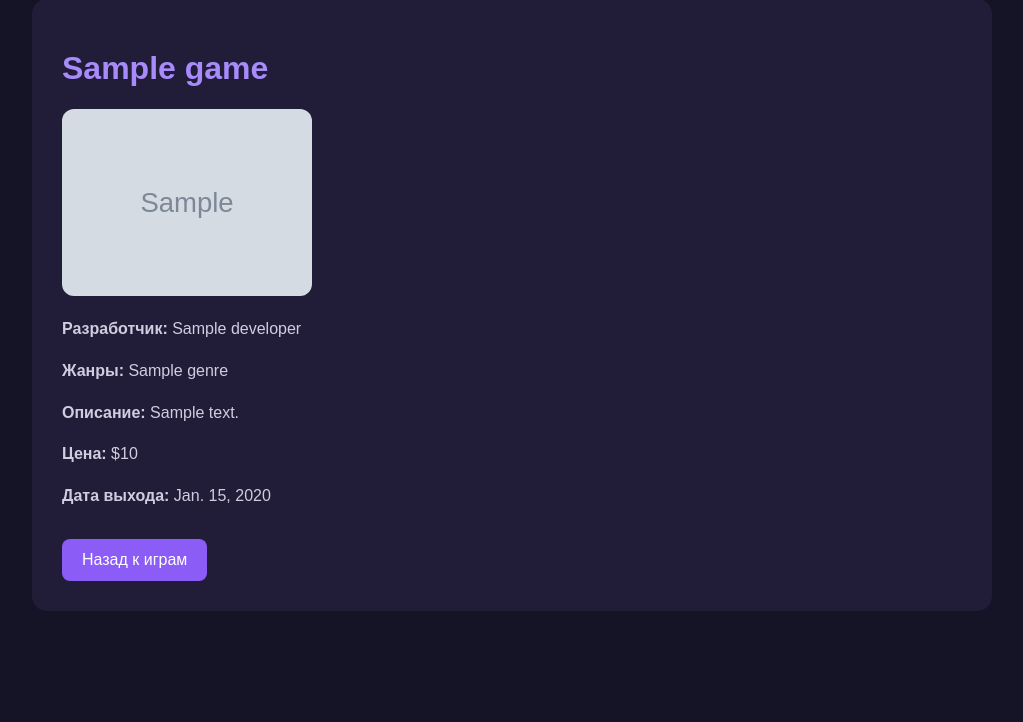
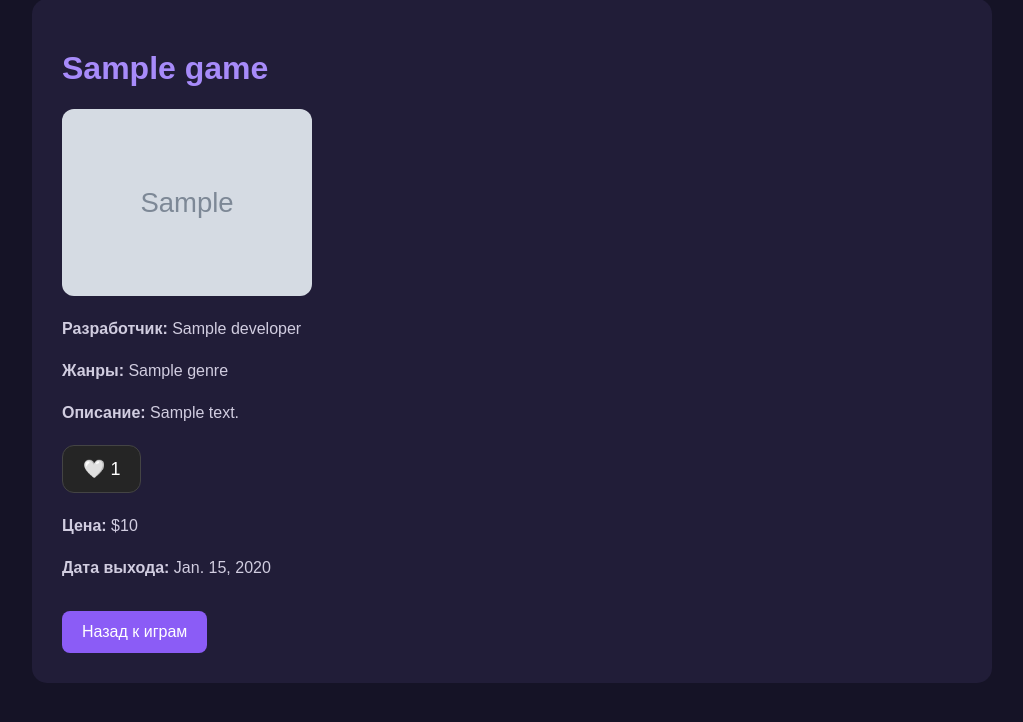
Before and after one commit to leeNyyUs/GameHub, a Django app: page /game/1/ in a window 1280 px wide. Shown: the part 49-771 px from the top of the page, without its empty margins (128-1151 px from the left). Run offline with Django 5.2, Linux system fonts and the light colour scheme; tables that the repository leaves empty hold one stand-in row (values such as "Sample post"); grey boxes marked "Sample" are stand-in pictures.

Commit message:
Add likes and popularity sorting

```diff
--- a/games/models.py
+++ b/games/models.py
@@ -47,3 +47,13 @@ class Review(models.Model):
     game = models.ForeignKey(Game, on_delete=models.CASCADE)
     rating = models.IntegerField()
     comment = models.TextField()
+
+class Like(models.Model):
+    user = models.ForeignKey(User, on_delete=models.CASCADE)
+    game = models.ForeignKey(Game, on_delete=models.CASCADE)
+
+    class Meta:
+        unique_together = ('user', 'game')
+
+    def __str__(self):
+        return f"{self.user.username} - {self.game.name}"
--- a/games/templates/games/game_detail.html
+++ b/games/templates/games/game_detail.html
@@ -1,4 +1,3 @@
-
 <!DOCTYPE html>
 <html lang="ru">
 <head>
@@ -41,6 +40,46 @@
             border-radius: 8px;
             margin-top: 15px;
         }
+
+        .like-button {
+            background: #252525;
+            color: white;
+            border: none;
+            padding: 12px 20px;
+            border-radius: 10px;
+            font-size: 18px;
+            cursor: pointer;
+            transition: 0.2s;
+        }
+
+        .like-button:hover {
+            transform: scale(1.05);
+            background: #383838;
+        }
+
+                .like-section {
+    margin-top: 20px;
+    margin-bottom: 20px;
+}
+
+.like-button {
+    display: inline-flex;
+    align-items: center;
+    gap: 8px;
+    background: #252525;
+    color: white;
+    border: 1px solid #444;
+    padding: 12px 20px;
+    border-radius: 12px;
+    font-size: 18px;
+    cursor: pointer;
+    transition: 0.2s;
+}
+
+.like-button:hover {
+    background: #383838;
+    transform: scale(1.05);
+}
     </style>
 </head>
 <body>
@@ -48,18 +87,32 @@
     <h1>{{ game.name }}</h1>
 
     {% if game.cover %}
-        <img src="{{ game.cover.url }}" alt="{{ game.name }}">
+    <img src="{{ game.cover.url }}" alt="{{ game.name }}">
     {% endif %}
 
     <p><strong>Разработчик:</strong> {{ game.developer.name }}</p>
 
     <p><strong>Жанры:</strong>
         {% for genre in game.genres.all %}
-            {{ genre.name }}{% if not forloop.last %}, {% endif %}
+        {{ genre.name }}{% if not forloop.last %}, {% endif %}
         {% endfor %}
     </p>
 
     <p><strong>Описание:</strong> {{ game.description }}</p>
+    <div class="like-section">
+        <form method="POST" action="{% url 'toggle_like' game.id %}">
+            {% csrf_token %}
+
+            <button type="submit" class="like-button">
+                {% if user_liked %}
+                ❤️
+                {% else %}
+                🤍
+                {% endif %}
+                {{ likes_count }}
+            </button>
+        </form>
+    </div>
     <p><strong>Цена:</strong> ${{ game.price }}</p>
     <p><strong>Дата выхода:</strong> {{ game.release_date }}</p>
 
--- a/games/templates/games/home.html
+++ b/games/templates/games/home.html
@@ -478,6 +478,10 @@
                     >
                         По дате выхода
                     </option>
+
+                    <option value="popular" {% if request.GET.sort == 'popular' %}selected{% endif %}>
+                        По популярности
+                    </option>
                 </select>
 
                 <div class="search-buttons">
--- a/games/urls.py
+++ b/games/urls.py
@@ -4,4 +4,5 @@ from . import views
 urlpatterns = [
     path('', views.home, name='home'),
     path('game/<int:game_id>/', views.game_detail, name='game_detail'),
+    path('game/<int:game_id>/like/', views.toggle_like, name='toggle_like'),
 ]
--- a/games/views.py
+++ b/games/views.py
@@ -1,15 +1,16 @@
-
 from django.shortcuts import render, get_object_or_404, redirect
 from django.contrib.auth.decorators import user_passes_test
 from django.core.paginator import Paginator
+from django.db.models import Count
 
 from .forms import GameForm
-from .models import Game, Developer, Genre
+from .models import Game, Developer, Genre, Like
 
 
 def home(request):
-    games = Game.objects.all()
-
+    games = Game.objects.annotate(
+        likes_count=Count('like')
+    )
     search = request.GET.get('search', '')
     developer = request.GET.get('developer', '')
     genre = request.GET.get('genre', '')
@@ -44,6 +45,9 @@ def home(request):
     elif sort == 'date':
         games = games.order_by('-release_date')
 
+    elif sort == 'popular':
+        games = games.order_by('-likes_count', '-id')
+
     else:
         games = games.order_by('id')
 
@@ -63,7 +67,21 @@ def home(request):
 
 def game_detail(request, game_id):
     game = get_object_or_404(Game, id=game_id)
-    return render(request, 'games/game_detail.html', {'game': game})
+
+    likes_count = Like.objects.filter(game=game).count()
+
+    user_liked = False
+    if request.user.is_authenticated:
+        user_liked = Like.objects.filter(
+            game=game,
+            user=request.user
+        ).exists()
+
+    return render(request, 'games/game_detail.html', {
+        'game': game,
+        'likes_count': likes_count,
+        'user_liked': user_liked,
+    })
 
 
 admin_required = user_passes_test(lambda user: user.is_staff)
@@ -122,3 +140,20 @@ def delete_game(request, game_id):
         game.delete()
 
     return redirect('manage_games')
+
+
+def toggle_like(request, game_id):
+    if not request.user.is_authenticated:
+        return redirect('login')
+
+    game = get_object_or_404(Game, id=game_id)
+
+    like, created = Like.objects.get_or_create(
+        user=request.user,
+        game=game
+    )
+
+    if not created:
+        like.delete()
+
+    return redirect('game_detail', game_id=game.id)
```
Also changed, not shown: games/migrations/0004_like.py (added).
